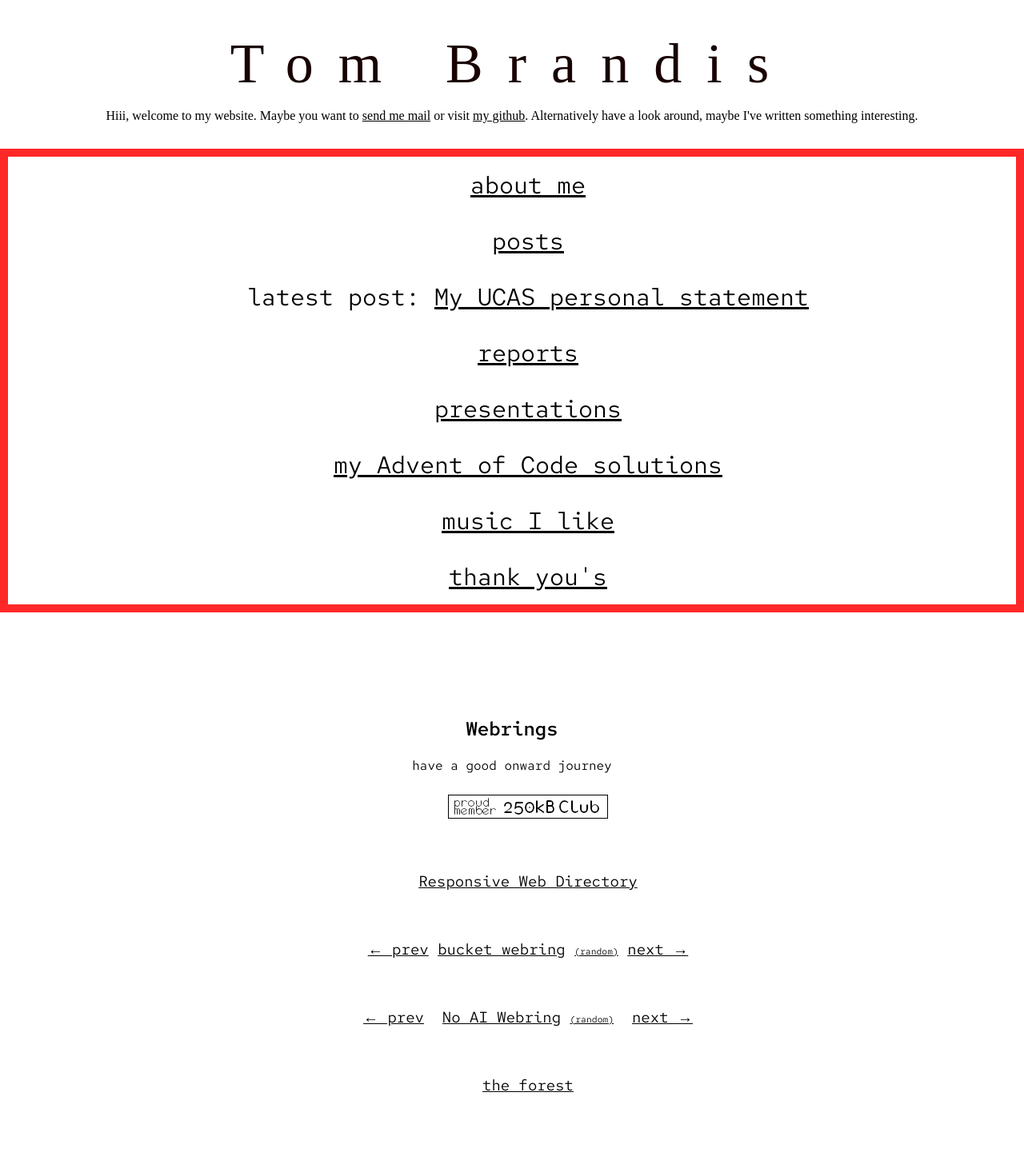
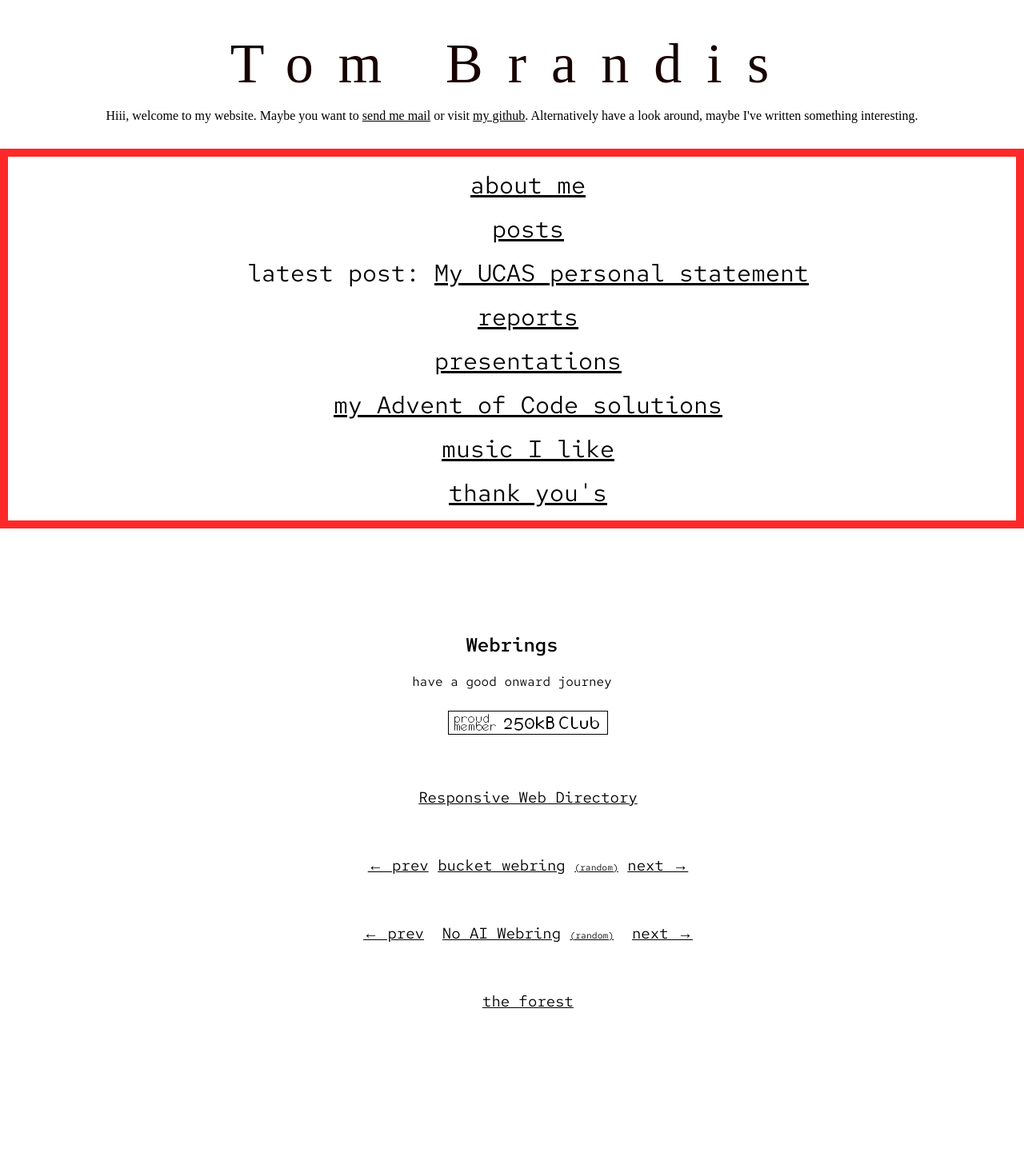
Before and after one commit to TomJB1/my-website-jekyll, a Jekyll site: the page built from index.html, in a window 1280 px wide. Shown: the whole page at 80% size. Built offline with Jekyll 4.4.1, drawn with Linux system fonts in a browser that asks for light colours; after the commit the page ends 1341 px from its top, so only the background shows below that.

Commit message:
remove unneeded grid + set min width
this makes it readable on very small screens (with scrolling)

```diff
--- a/assets/css/home.css
+++ b/assets/css/home.css
@@ -1,5 +1,5 @@
 #pages{
-    display: grid;
+    min-width: fit-content;
 
     li{
         text-align: center;
```
